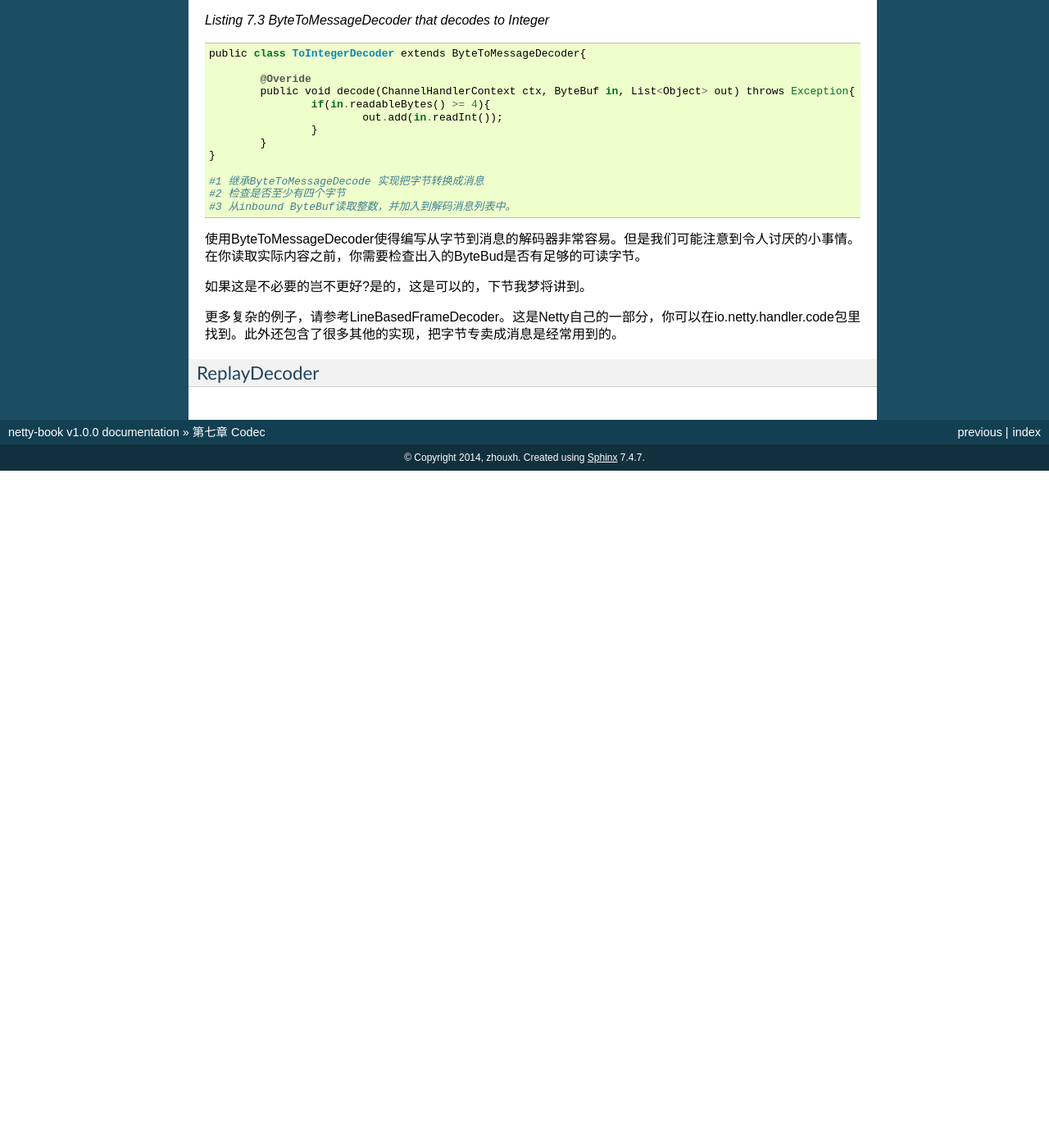
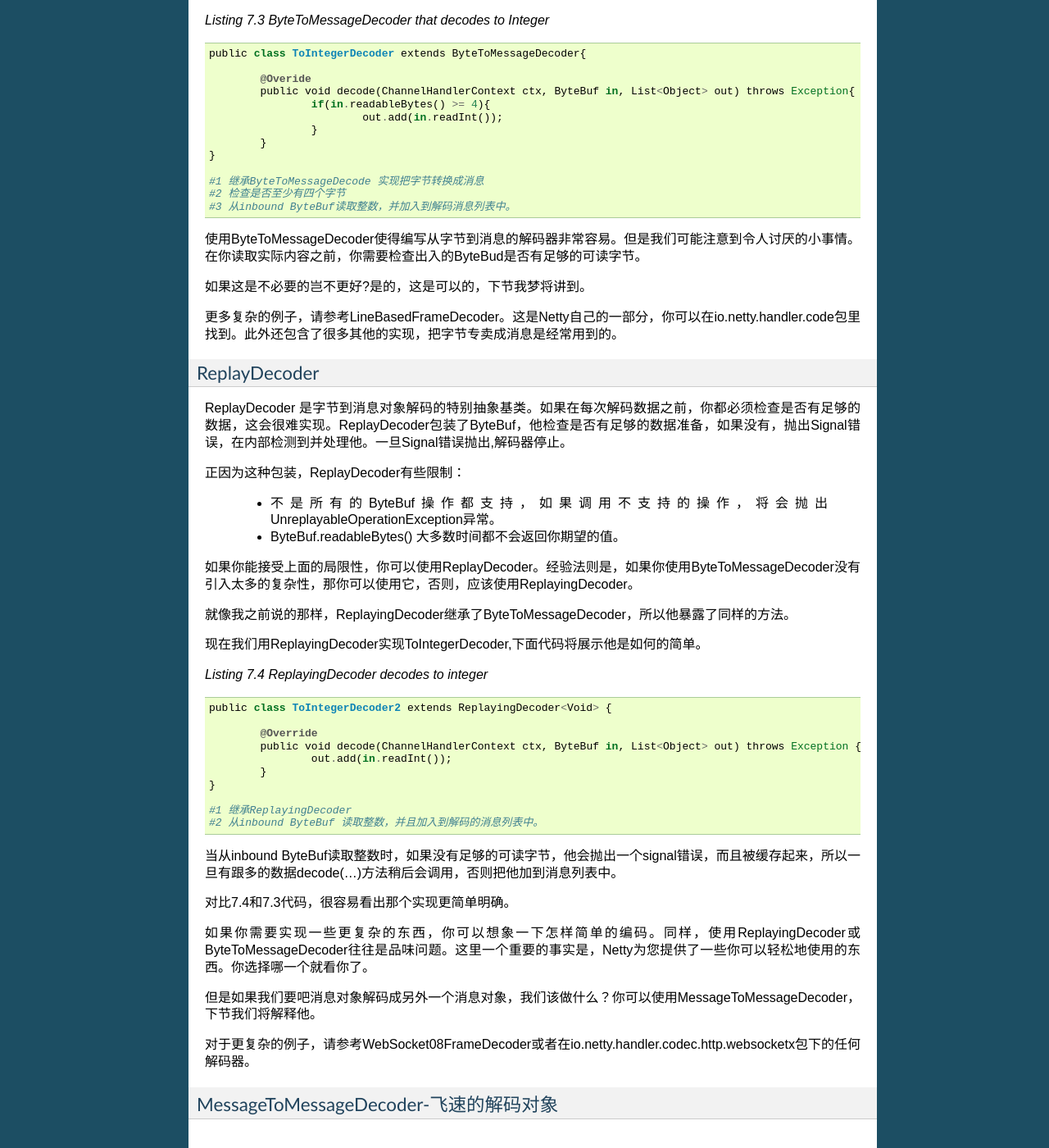
Before and after one commit to javaside/netty-book, a Sphinx documentation site: the page built from source/codec.rst, in a window 1280 px wide and 1400 px high, scrolled down 1824 px. Shown: the whole window at 82% size. Built offline with Sphinx 7.4.7, drawn with Linux system fonts in a browser that asks for light colours; before the commit the page ends 2398 px from its top, so only the background shows below that; some of the changed text lies outside the part shown.

Commit message:
ReplayingDecoder翻译

```diff
--- a/source/codec.rst
+++ b/source/codec.rst
@@ -94,3 +94,43 @@ ByteToMessageDecoder提供了两个方法：
 
 ReplayDecoder
 -----------------
+
+ReplayDecoder 是字节到消息对象解码的特别抽象基类。如果在每次解码数据之前，你都必须检查是否有足够的数据，这会很难实现。ReplayDecoder包装了ByteBuf，他检查是否有足够的数据准备，如果没有，抛出Signal错误，在内部检测到并处理他。一旦Signal错误抛出,解码器停止。
+
+正因为这种包装，ReplayDecoder有些限制：
+
+	* 不是所有的ByteBuf操作都支持，如果调用不支持的操作，将会抛出UnreplayableOperationException异常。
+
+	* ByteBuf.readableBytes() 大多数时间都不会返回你期望的值。
+
+如果你能接受上面的局限性，你可以使用ReplayDecoder。经验法则是，如果你使用ByteToMessageDecoder没有引入太多的复杂性，那你可以使用它，否则，应该使用ReplayingDecoder。
+
+就像我之前说的那样，ReplayingDecoder继承了ByteToMessageDecoder，所以他暴露了同样的方法。
+
+现在我们用ReplayingDecoder实现ToIntegerDecoder,下面代码将展示他是如何的简单。
+
+*Listing 7.4 ReplayingDecoder decodes to integer*
+::
+	public class ToIntegerDecoder2 extends ReplayingDecoder<Void> {							#1
+
+		@Override
+		public void decode(ChannelHandlerContext ctx, ByteBuf in, List<Object> out) throws Exception {		#2
+			out.add(in.readInt());
+		}
+	}
+
+	#1 继承ReplayingDecoder
+	#2 从inbound ByteBuf 读取整数，并且加入到解码的消息列表中。
+
+当从inbound ByteBuf读取整数时，如果没有足够的可读字节，他会抛出一个signal错误，而且被缓存起来，所以一旦有跟多的数据decode(...)方法稍后会调用，否则把他加到消息列表中。
+
+对比7.4和7.3代码，很容易看出那个实现更简单明确。
+
+如果你需要实现一些更复杂的东西，你可以想象一下怎样简单的编码。同样，使用ReplayingDecoder或ByteToMessageDecoder往往是品味问题。这里一个重要的事实是，Netty为您提供了一些你可以轻松地使用的东西。你选择哪一个就看你了。
+
+但是如果我们要吧消息对象解码成另外一个消息对象，我们该做什么？你可以使用MessageToMessageDecoder，下节我们将解释他。
+
+对于更复杂的例子，请参考WebSocket08FrameDecoder或者在io.netty.handler.codec.http.websocketx包下的任何解码器。
+
+MessageToMessageDecoder-飞速的解码对象
+-------------------------------------------
```
Also changed, not shown: other parts of source/codec.rst (+1 -1 lines), 6 other files.
